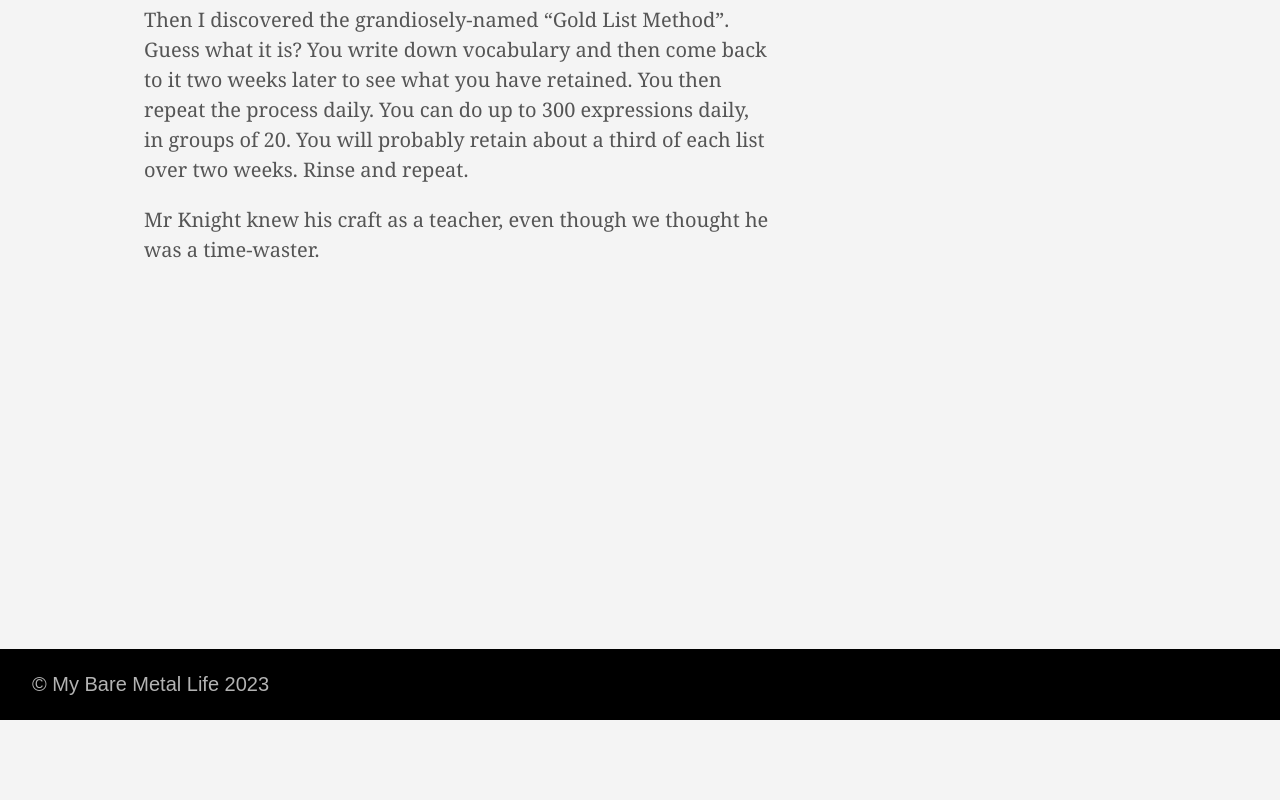
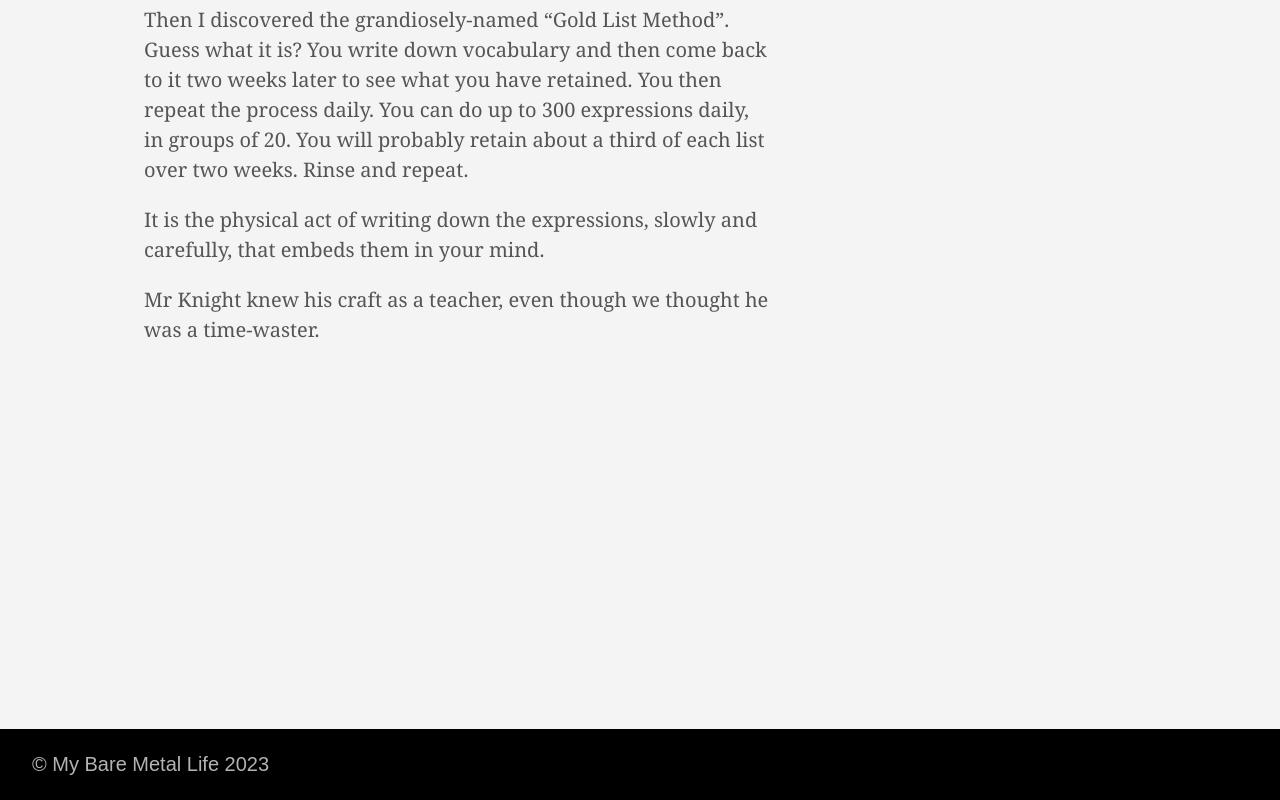
Before and after one commit to bare-metal-life/bare-metal-life.github.io, a plain HTML site: page posts/language-learning/index.html in a window 1280 px wide. Shown: the part 1667-2467 px from the top of the page. Before the commit the page ends 2387 px from the top, so only its background shows below. Drawn offline with Linux system fonts and the light colour scheme.

Commit message:
Languages

```diff
--- a/posts/language-learning/index.html
+++ b/posts/language-learning/index.html
@@ -41,7 +41,7 @@ The French teacher, Mr Knight, was a man in his fifties who was going to seed. H
 <meta itemprop="description" content="Mr Knight When I started High School, it was the first time that I wasn&rsquo;t sent off to school in a butyric-acid-generating Thrift Shop uniform. Things were definitely improving for us under Maggie Fatcher.
 The French teacher, Mr Knight, was a man in his fifties who was going to seed. He teeth were beyond what Americans think of as British Teeth. He smelled of garlic. His hair was never cut and trailed down the back of his neck in greasy curls."><meta itemprop="datePublished" content="2023-05-03T08:40:56+07:00" />
 <meta itemprop="dateModified" content="2023-05-03T08:40:56+07:00" />
-<meta itemprop="wordCount" content="434">
+<meta itemprop="wordCount" content="453">
 <meta itemprop="keywords" content="" /><meta name="twitter:card" content="summary"/>
 <meta name="twitter:title" content="Language Learning"/>
 <meta name="twitter:description" content="Mr Knight When I started High School, it was the first time that I wasn&rsquo;t sent off to school in a butyric-acid-generating Thrift Shop uniform. Things were definitely improving for us under Maggie Fatcher.
@@ -141,6 +141,7 @@ Chantal did.</p>
 <p>Then I discovered the grandiosely-named &ldquo;Gold List Method&rdquo;. Guess what it is? You write down vocabulary and then come back to it two weeks later to see
 what you have retained. You then repeat the process daily. You can do up to 300 expressions daily, in groups of 20. You will probably retain about a third
 of each list over two weeks. Rinse and repeat.</p>
+<p>It is the physical act of writing down the expressions, slowly and carefully, that embeds them in your mind.</p>
 <p>Mr Knight knew his craft as a teacher, even though we thought he was a time-waster.</p>
 <ul class="pa0">
 
```
